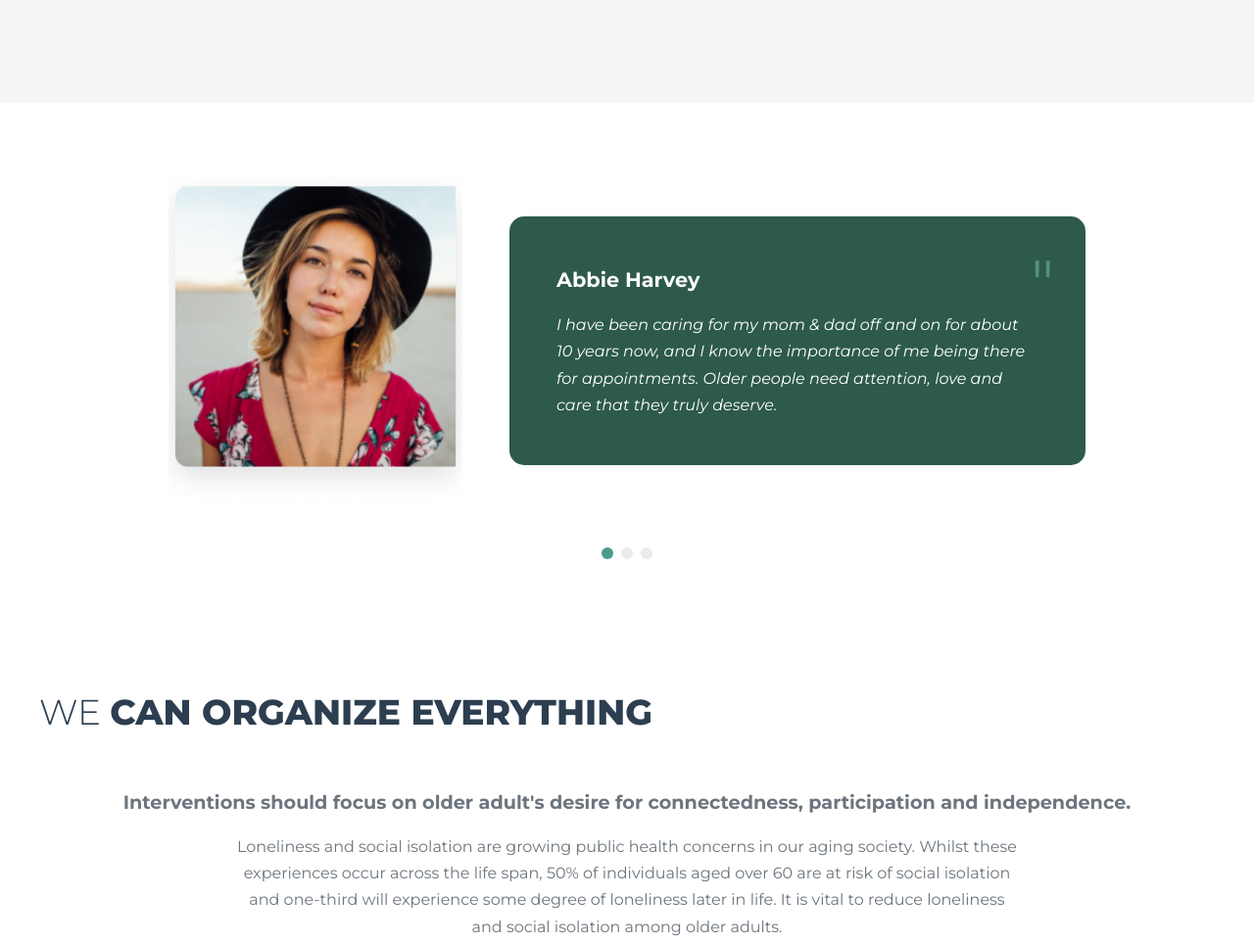
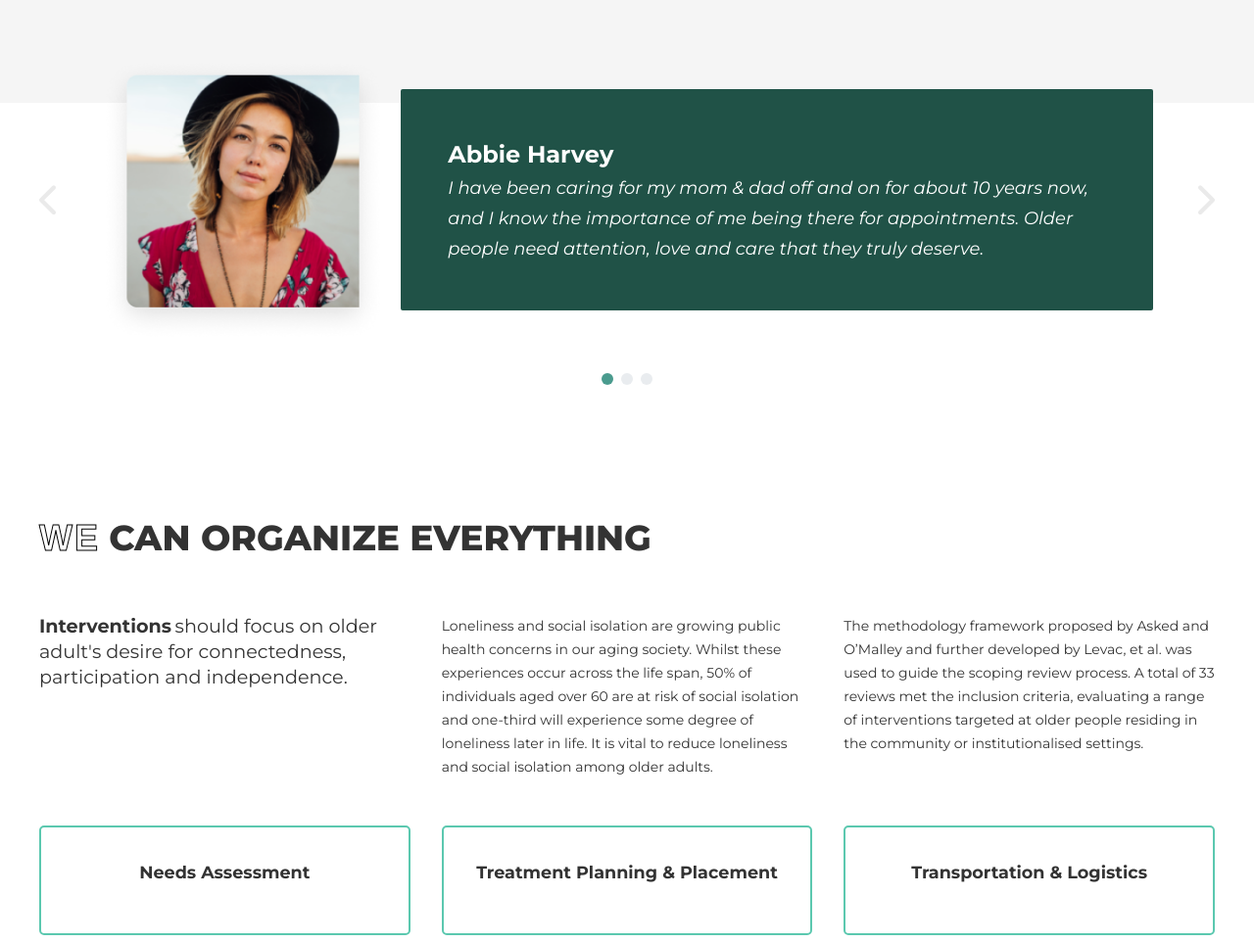
Before and after one commit to Anuradhagupta28/Spiralyze_Assignment, a plain HTML site: page index.html in a window 1280 px wide. Shown: the part 1400-2363 px from the top of the page at 98% size. Drawn offline with Linux system fonts and the light colour scheme.

Commit message:
section third and fourth enhanced

```diff
--- a/css/fourthSection.css
+++ b/css/fourthSection.css
@@ -1,17 +1,18 @@
 .video-section {
   background: linear-gradient(135deg, #305d52 0%, #153f38 100%);
-  padding: 4rem 0;
-  position: relative;
+
+  height: 660px;
 }
 
 .video-container {
-  max-width: 1200px;
-  margin: 0 auto;
-  padding: 0 2rem;
   display: grid;
   grid-template-columns: 1fr 1fr;
-  gap: 4rem;
   align-items: center;
+  height: 100%;
+}
+.video-content {
+  width: 472px;
+  margin: 0 auto;
 }
 
 .video-content h2 {
@@ -31,7 +32,7 @@
 
 .video-item h4 {
   color: var(--white);
-  font-size: 1.3rem;
+  font-size: 24px;
   margin-bottom: 0.5rem;
   display: flex;
   align-items: center;
@@ -50,19 +51,17 @@
 .video-item p {
   color: rgba(255, 255, 255, 0.9);
   line-height: 1.6;
+  font-size: 18px;
+  margin-left: 35px;
 }
 
 .video-preview {
   position: relative;
-  border-radius: 15px;
-  overflow: hidden;
-  box-shadow: 0 20px 50px rgba(0, 0, 0, 0.3);
 }
 
 .video-preview img {
   width: 100%;
-  height: 400px;
-  object-fit: cover;
+  height: 100%;
 }
 
 .play-button {
--- a/css/secondSection.css
+++ b/css/secondSection.css
@@ -62,6 +62,7 @@
 
 .section-title .highlight {
   font-weight: 800;
+  color: #333;
 }
 
 .understanding-content {
--- a/css/style.css
+++ b/css/style.css
@@ -73,6 +73,7 @@ img {
   text-transform: uppercase;
   letter-spacing: 2px;
   font-family: "Arial", sans-serif;
+  font-size: 44px;
 }
 
 .nav-divider {
--- a/css/thirdSection.css
+++ b/css/thirdSection.css
@@ -2,32 +2,45 @@
   padding: 4rem 0;
   background: var(--white);
 }
+.testimonial-main {
+  display: grid;
+  grid-template-columns: auto 1fr auto; /* chevron - testimonial - chevron */
+  align-items: center;
+  gap: 10px;
+  max-width: 1200px;
+  margin: 0 auto;
+
+  margin-top: -110px;
+}
 
 .testimonial-container {
-  max-width: 1000px;
-  margin: 0 auto;
-  padding: 0 2rem;
+  /* margin: 0 auto; */
+  /* padding: 0 2rem; */
   display: grid;
-  grid-template-columns: 300px 1fr;
-  gap: 3rem;
+  grid-template-columns: 290px 1fr;
+  gap: 1rem;
   align-items: center;
+
+  padding-right: 2rem;
+  padding-left: 2rem;
 }
 
 .testimonial-image img {
   width: 100%;
-  height: 350px;
+  /* height: 340px; */
   object-fit: cover;
 }
 
 .testimonial-content {
-  background: var(--primary-green);
+  background: #205247;
   padding: 3rem;
-  border-radius: 15px;
+  border-radius: 2px;
   color: var(--white);
   position: relative;
+  /* height: 80%; */
 }
 
-.testimonial-content::before {
+/* .testimonial-content::before {
   content: '"';
   font-size: 4rem;
   color: var(--light-green);
@@ -35,7 +48,7 @@
   top: 1rem;
   right: 2rem;
   opacity: 0.5;
-}
+} */
 
 .testimonial-content h4 {
   font-size: 1.3rem;
@@ -43,7 +56,7 @@
 }
 
 .testimonial-content p {
-  font-size: 1rem;
+  font-size: 18px;
   line-height: 1.7;
   font-style: italic;
 }
@@ -53,6 +66,10 @@
   justify-content: center;
   gap: 0.5rem;
   margin-top: 2rem;
+}
+.grey-icon {
+  color: #eaeaea; /* light grey, or use #999, #aaa, etc. */
+  font-size: 34px; /* optional: adjust size */
 }
 
 .dot {
@@ -73,21 +90,31 @@
 }
 
 .services-intro {
-  text-align: center;
+  display: grid;
+  grid-template-columns: repeat(3, 1fr);
+  gap: 2rem;
   margin-bottom: 3rem;
 }
 
-.services-intro h3 {
+.FirstWord {
   font-size: 1.2rem;
-  color: var(--text-light);
+  color: #333;
+  font-weight: bold;
   margin-bottom: 1rem;
+  font-family: "Montserrat", sans-serif;
+}
+.leftpara {
+  font-family: "Montserrat", sans-serif;
+  font-size: 1.2rem;
+  color: #333;
 }
 
 .services-intro p {
   max-width: 800px;
   margin: 0 auto;
-  color: var(--text-light);
-  line-height: 1.7;
+  color: #333;
+  font-size: 14px;
+  line-height: 24px;
 }
 
 .services-grid {
@@ -98,16 +125,16 @@
 }
 
 .service-card {
-  background: var(--white);
+  /* background: var(--white); */
   padding: 2rem;
-  border-radius: 10px;
+  border-radius: 5px;
   text-align: center;
-  border: 2px solid var(--border-light);
-  transition: all 0.3s ease;
+  border: 2px solid #5bc8af;
+  /* transition: all 0.3s ease; */
   cursor: pointer;
 }
 
-.service-card:hover {
+/* .service-card:hover {
   border-color: var(--accent-green);
   transform: translateY(-5px);
   box-shadow: 0 10px 30px rgba(0, 0, 0, 0.1);
@@ -117,11 +144,12 @@
   border-color: var(--accent-green);
   background: var(--primary-green);
   color: var(--white);
-}
+} */
 
 .service-card h4 {
   font-size: 1.1rem;
   margin-bottom: 1rem;
+  color: #333;
 }
 
 .service-info {
--- a/index.html
+++ b/index.html
@@ -15,6 +15,8 @@
       href="https://fonts.googleapis.com/css2?family=Montserrat:ital,wght@0,100..900;1,100..900&display=swap"
       rel="stylesheet"
     />
+    <!-- <link href="https://fonts.googleapis.com/css2?family=Montserrat:ital,wght@0,400;0,600;0,700;1,400;1,600;1,700&display=swap" rel="stylesheet"> -->
+
     <link
       rel="stylesheet"
       href="https://cdnjs.cloudflare.com/ajax/libs/font-awesome/6.4.0/css/all.min.css"
@@ -190,19 +192,25 @@
     </section>
     <!-- third Section -->
     <section class="testimonial">
+      <div class="testimonial-main">
+        <i class="fa-solid fa-chevron-left grey-icon"></i>
         <div class="testimonial-container">
-        <div class="testimonial-image">
+
             <img src="/Images/image4.png" alt="Abbie Harvey" />
-        </div>
+
           <div class="testimonial-content">
-          <h4>Abbie Harvey</h4>
+            <h1>Abbie Harvey</h4>
             <p>
               I have been caring for my mom & dad off and on for about 10 years
               now, and I know the importance of me being there for appointments.
-            Older people need attention, love and care that they truly deserve.
+              Older people need attention, love and care that they truly
+              deserve.
             </p>
           </div>
         </div>
+        <i class="fa-solid fa-chevron-right grey-icon"></i>
+      </div>
+
       <div class="testimonial-dots">
         <div class="dot active"></div>
         <div class="dot"></div>
@@ -213,20 +221,21 @@
     <section class="services">
       <div class="section-container">
         <h2 class="section-title">
-          WE <span class="highlight">CAN ORGANIZE EVERYTHING</span>
+         <span id="outlined-textBlack">WE</span> <span class="highlight">CAN ORGANIZE EVERYTHING</span>
         </h2>
         <div class="services-intro">
-          <h3>
-            Interventions should focus on older adult's desire for
+          <p>
+            <span class="FirstWord">Interventions</span>
+            <span class="leftpara">
+               should focus on older adult's desire for
             connectedness, participation and independence.
-          </h3>
+            </span>
+          </p>
           <p>
-            Loneliness and social isolation are growing public health concerns
-            in our aging society. Whilst these experiences occur across the life
-            span, 50% of individuals aged over 60 are at risk of social
-            isolation and one-third will experience some degree of loneliness
-            later in life. It is vital to reduce loneliness and social isolation
-            among older adults.
+          Loneliness and social isolation are growing public health concerns in our aging society. Whilst these experiences occur across the life span, 50% of individuals aged over 60 are at risk of social isolation and one-third will experience some degree of loneliness later in life. It is vital to reduce loneliness and social isolation among older adults.
+          </p>
+           <p>
+          The methodology framework proposed by Asked and O’Malley and further developed by Levac, et al. was used to guide the scoping review process. A total of 33 reviews met the inclusion criteria, evaluating a range of interventions targeted at older people residing in the community or institutionalised settings.
           </p>
         </div>
         <div class="services-grid">
@@ -249,13 +258,7 @@
             <h4>Aftercare Planning</h4>
           </div>
         </div>
-        <div class="service-info">
-          <p>
-            We're experienced in our individual crafts and understand how each
-            one of our disciplines can lend itself to realizing broader goals
-            for our clients.
-          </p>
-        </div>
+
       </div>
     </section>
 
@@ -263,10 +266,11 @@
     <section class="video-section">
       <div class="video-container">
         <div class="video-content">
-          <h2>WATCH <span class="highlight">THE VIDEO</span></h2>
+          <h2 >
+            <span id="outlined-text">WATCH</span> <span class="highlight">THE VIDEO</span></h2>
           <div class="video-item">
             <h4>
-              <span class="check-icon">✓</span>
+              <i class="fa-solid fa-check" style="color: #5bc8af;"></i>
               Needs Assessment
             </h4>
             <p>
@@ -277,7 +281,7 @@
           </div>
           <div class="video-item">
             <h4>
-              <span class="check-icon">✓</span>
+              <i class="fa-solid fa-check" style="color: #5bc8af;"></i>
               Insurance Advocacy
             </h4>
             <p>
@@ -287,7 +291,7 @@
           </div>
           <div class="video-item">
             <h4>
-              <span class="check-icon">✓</span>
+              <i class="fa-solid fa-check" style="color: #5bc8af;"></i>
               Treatment Planning & Placement
             </h4>
             <p>
```
Lines whose indentation alone changed are shown as unchanged.
